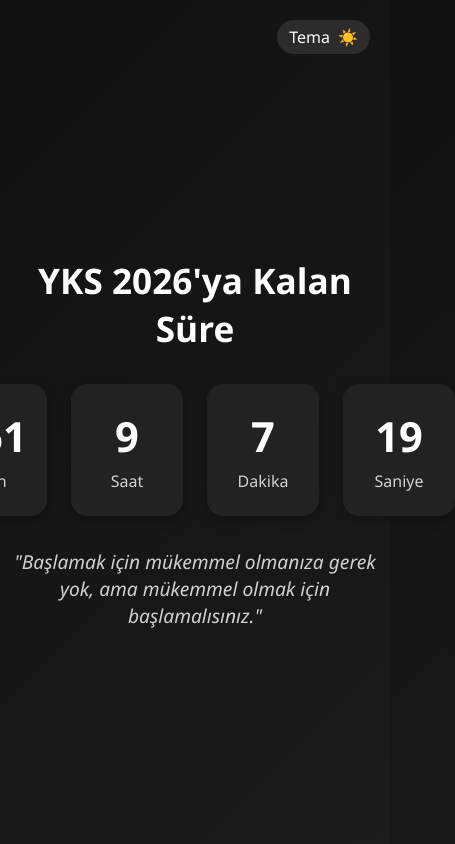
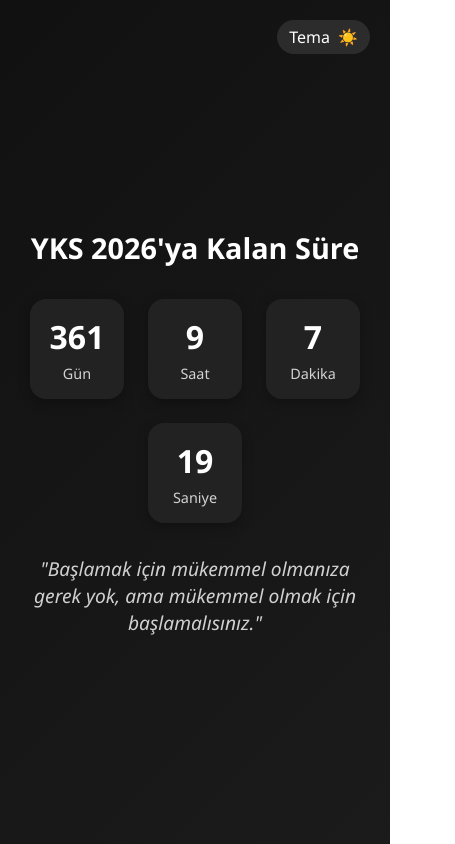
Before and after one commit to egememis/ykssayaci.com, a plain HTML site: page index.html in a window 390 px wide. Shown: the whole page, 455 px wide, since content can reach past the window. Drawn offline with Linux system fonts and the light colour scheme.

Commit message:
made mobile friendly

```diff
--- a/index.html
+++ b/index.html
@@ -39,6 +39,8 @@
       display: flex;
       gap: 24px;
       margin-bottom: 2rem;
+      flex-wrap: wrap;
+      justify-content: center;
     }
 
     .time-block {
@@ -71,6 +73,7 @@
       font-style: italic;
       opacity: 0.8;
       max-width: 500px;
+      margin: 0 16px;
     }
 
     .theme-toggle {
@@ -91,6 +94,26 @@
 
     .theme-toggle:hover {
       background-color: rgba(255, 255, 255, 0.2);
+    }
+
+    @media (max-width: 500px) {
+      h1 {
+        font-size: 1.8rem;
+        margin-top: 20px;
+      }
+
+      .time-value {
+        font-size: 2rem;
+      }
+
+      .time-label {
+        font-size: 0.9rem;
+      }
+
+      .time-block {
+        padding: 16px 12px;
+        min-width: 70px;
+      }
     }
   </style>
 </head>
```
